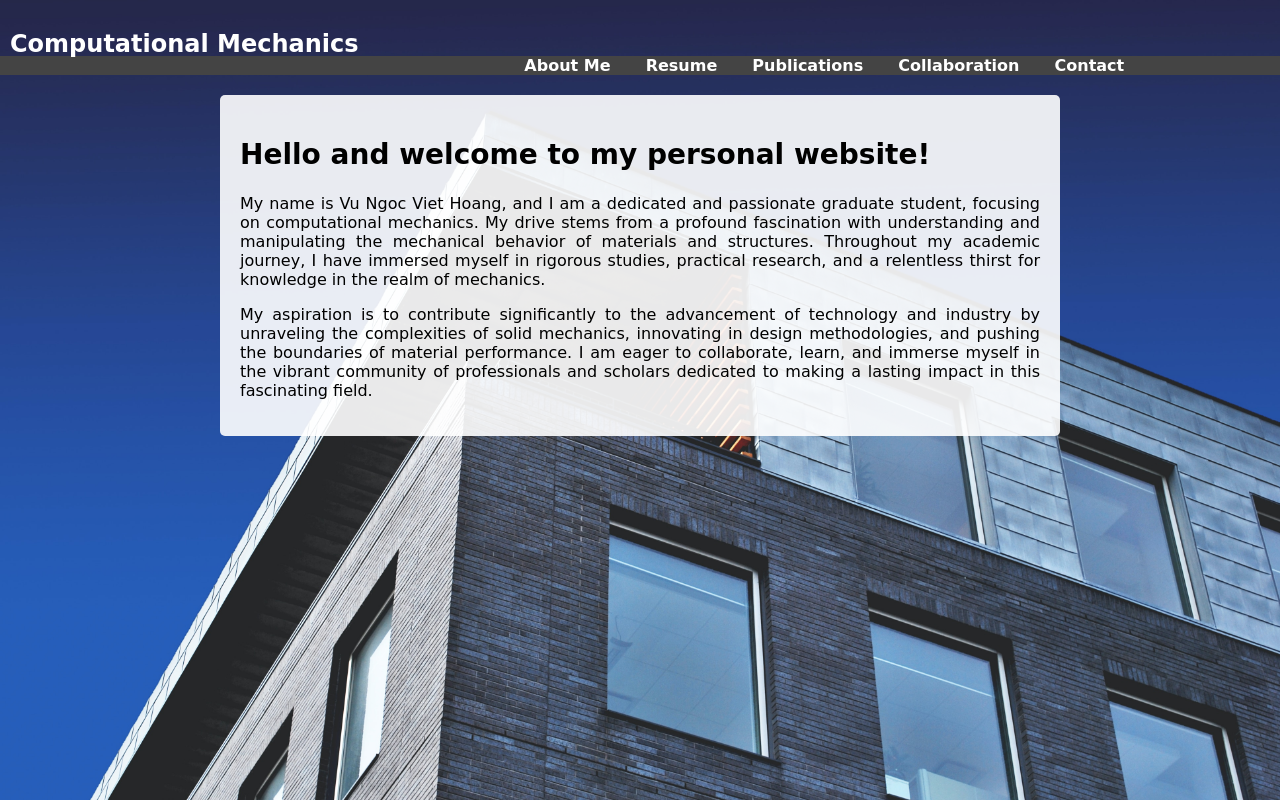
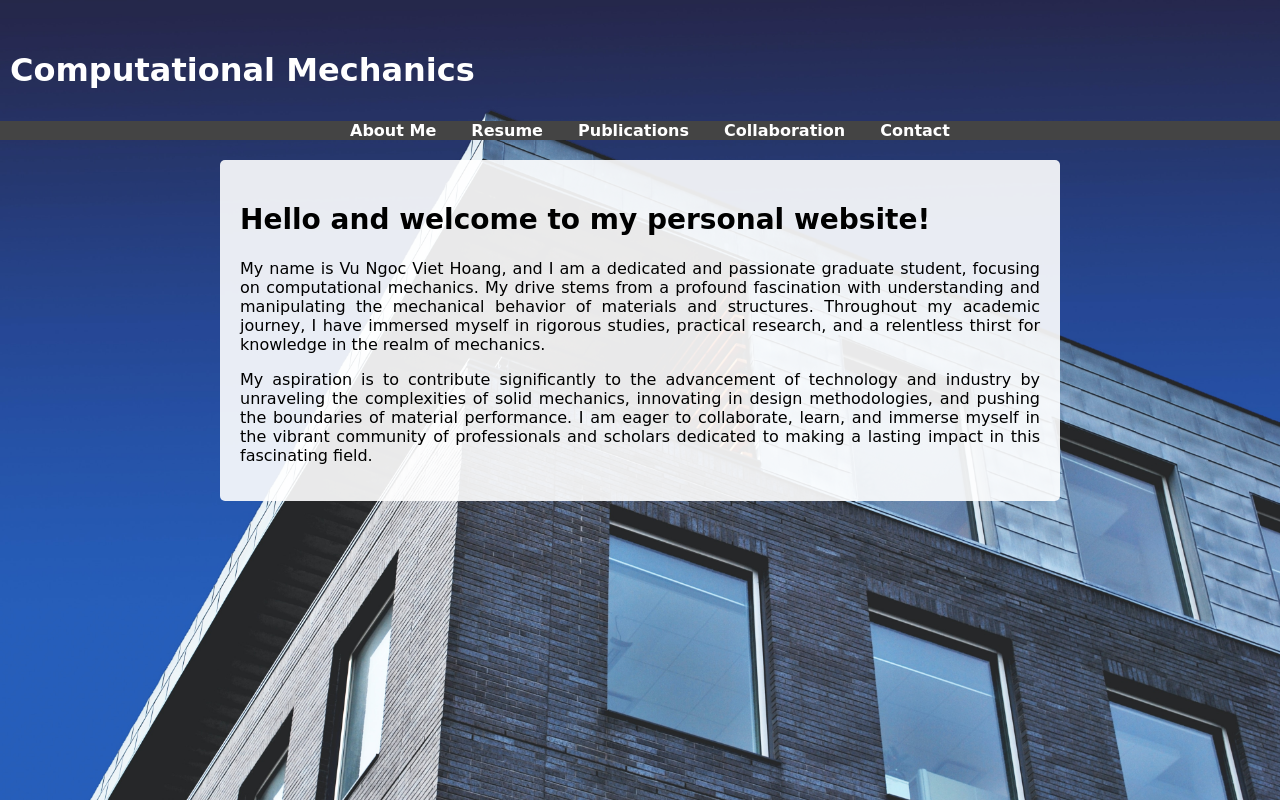
Before and after one commit to vnvhoang/Home, a plain HTML site: page index.html in a window 1280 px wide. Drawn offline with Linux system fonts and the light colour scheme.

Commit message:
Update index.html

```diff
--- a/index.html
+++ b/index.html
@@ -26,19 +26,16 @@
             padding: 20px 0;
         }
 
-        header h1 {
-            font-size: 24px; /* Adjust the font size as needed */
-            margin: 0; /* Remove default margin to align with subpage titles */
-        }
-
         nav {
             background-color: #444;
             text-align: center;
+            clear: both; /* Add this property */
         }
 
         nav ul {
             list-style: none;
             padding: 0;
+            margin-left: 20px; /* Add this property */
         }
 
         nav li {
@@ -91,7 +88,7 @@
             <li><a href="resume.html" class="subpage-title">Resume</a></li>
             <li><a href="publications.html" class="subpage-title">Publications</a></li>
             <li><a href="collaboration.html" class="subpage-title">Collaboration</a></li>
-            <li><a href="contact.html" class="subpage-title">Contact</a></li>
+            <li><a href="contact.html" class="subpage-title">Contact</a></li> <!-- Add an = sign here -->
         </ul>
     </nav>
     <section>
```
